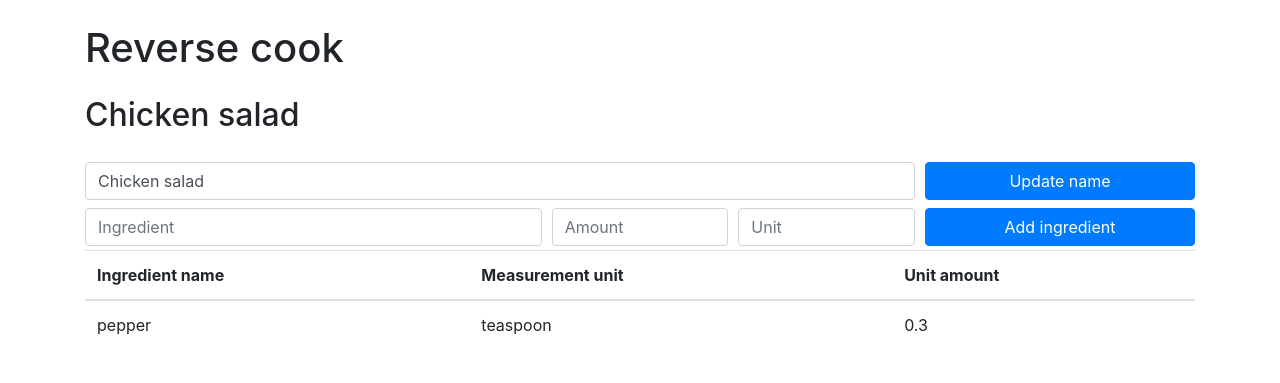
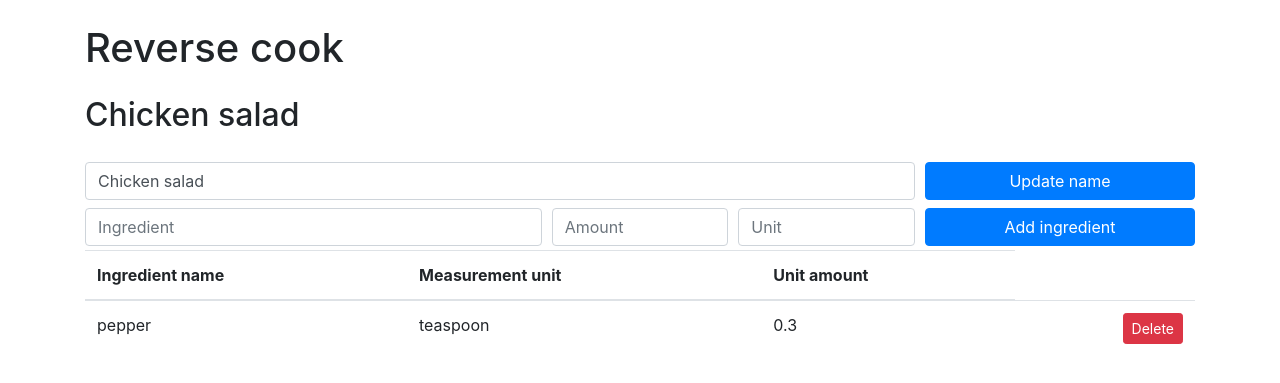
Before and after one commit to scogra17/CookbookApp, a Flask app: page /update/1 in a window 1280 px wide. Shown: the top 383 px of the page. Run offline with Flask 2, Linux system fonts and the light colour scheme; data comes from the database, SQL or seed files in the repository; both versions use the stored data as it was after the commit; some libraries are stand-ins or nearby versions.

Commit message:
add delete button to recipe ingredients

```diff
--- a/app.py
+++ b/app.py
@@ -106,7 +106,8 @@ def update(id):
 	recipe_ingredients = db.session.query((Recipe.name).label('recipe_name'),\
 		(Ingredient.name).label('ingredient_name'),\
 		(Ingredient.measurement_unit).label('measurement_unit'),\
-		(RecipeIngredient.unit_amount).label('unit_amount'))\
+		(RecipeIngredient.unit_amount).label('unit_amount'),\
+		(RecipeIngredient.id).label('recipe_ingredient_id'))\
 		.filter(Recipe.id == RecipeIngredient.recipe_id)\
 		.filter(Ingredient.id == RecipeIngredient.ingredient_id)\
 		.filter(Recipe.id == id).order_by(Recipe.created_at).all()
@@ -140,8 +141,6 @@ def add_ingredient(id):
 		ingredient_unit = request.form['ingredient_unit']
 		unit_amount = request.form['unit_amount']
 
-		print('ingredient.name: ' + ingredient_name, file=sys.stdout)
-
 		# check ingredient table for ingredient_name
 		ingredient = Ingredient.query.filter(Ingredient.name == ingredient_name).filter(Ingredient.measurement_unit == ingredient_unit).all()
 		if len(ingredient) != 1:
@@ -156,6 +155,17 @@ def add_ingredient(id):
 		except:
 			return "There was a problem adding the ingredient."
 
+@app.route('/update/<int:id>/delete/<int:recipe_ingredient_id>')
+def delete_recipe_ingredient(id, recipe_ingredient_id):
+	recipe_ingredient = RecipeIngredient.query.get_or_404(recipe_ingredient_id)
+
+	try:
+		db.session.delete(recipe_ingredient)
+		db.session.commit()
+		return redirect('/update/' + str(id))
+	except:
+		return "There was a problem deleting data."
+
 
 if __name__ == '__main__':
     app.run(debug=True)
--- a/templates/index.html
+++ b/templates/index.html
@@ -17,7 +17,7 @@
 			<tr>
 				<td><a href="/update/{{ recipe.id }}">{{ recipe.name }}</a></td>
 				<td>{{ recipe.created_at.date() }}</td>
-				<td class="text-right"><a class="btn btn-danger btn-sm" href="/delete/{{ recipe.id }}" role="button">Delete</a></td>
+				<td class="text-right"><a class="btn btn-danger btn-sm" href="/update/delete/{{ recipe.id }}" role="button">Delete</a></td>
 			</tr>
 			{% endfor %}
 		</tbody>
--- a/templates/snippets/list_ingredients.html
+++ b/templates/snippets/list_ingredients.html
@@ -16,6 +16,7 @@
 				<td>{{ recipe_ingredient.ingredient_name }}</td>
 				<td>{{ recipe_ingredient.measurement_unit }}</td>
 				<td>{{ recipe_ingredient.unit_amount }}</td>
+				<td class="text-right"><a class="btn btn-danger btn-sm" href="/update/{{ recipe.id }}/delete/{{ recipe_ingredient.recipe_ingredient_id }}" role="button">Delete</a></td>
 			</tr>
 			{% endfor %}
 		</tbody>
```
Also changed, not shown: test.db.
